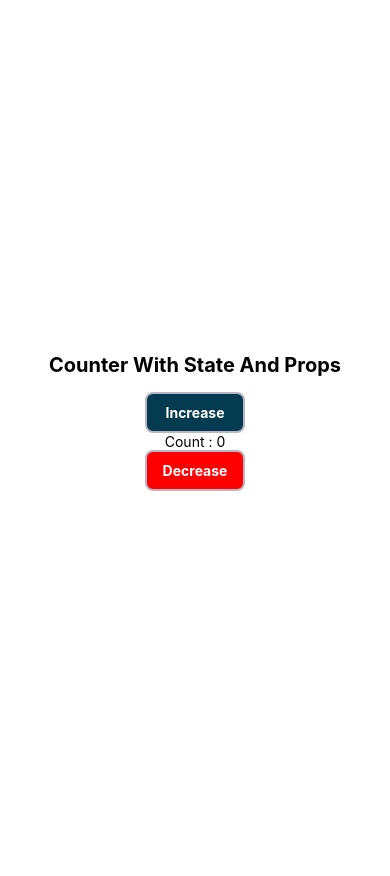
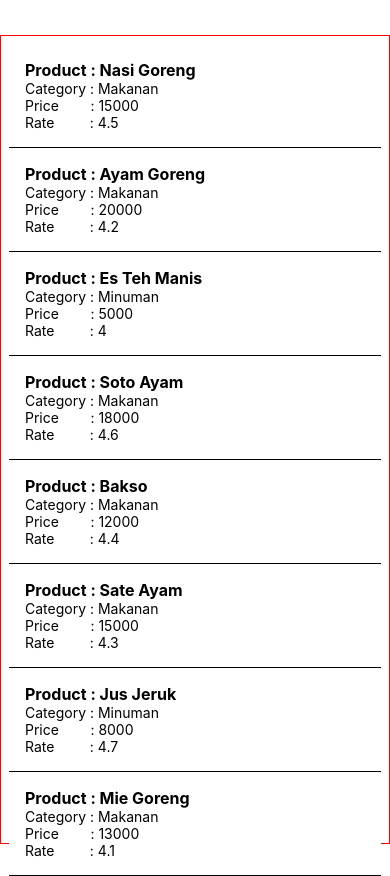
Before and after one commit to ibnu001/learn-mobile-react-native, a React Native app: screen / in a window 390 px wide. Before the commit the page ends 844 px from the top, so only its background shows below. Built offline with nearby package versions, Linux system fonts and the light colour scheme.

Commit message:
Flat List

```diff
--- a/App.js
+++ b/App.js
@@ -17,6 +17,8 @@
 import Card from './src/component/Card';
 import FlashSale from './src/screens/FlashSale';
 import Counter from './src/screens/Counter';
+import ExampleList from './src/component/ExampleList';
+import FlatListExample from './src/component/FlatListExample';
 
 export default function App() {
     return (
@@ -24,7 +26,9 @@
             {/* <Greetings/> */}
             {/* <Card/> */}
             {/* <FlashSale/> */}
-            <Counter />
+            {/* <Counter /> */}
+            {/* <ExampleList /> */}
+            <FlatListExample />
             <StatusBar style='auto' />
         </View>
 
@@ -73,9 +77,14 @@
 
     },
     container: {
-        padding: 30,
+        marginTop: 35,
+        padding: 8,
+        borderWidth: 1,
+        borderColor: 'red',
+        flex: 1,
+        // justifyContent: 'center',
+        // alignItems: 'center'
         // backgroundColor:'black',
-        flex: 1
         // flex: 3,
         // flexDirection: 'column',
         // alignItems: 'center',
--- /dev/null
+++ b/src/component/ExampleList.js
@@ -0,0 +1,116 @@
+import { FlatList, StyleSheet, Text, View } from 'react-native'
+import React from 'react'
+
+export default function ExampleList() {
+
+    const cars = [
+        {
+            name: 'Camry',
+            brand: 'Suzuki'
+        },
+        {
+            name: 'John',
+            brand: 'Toyota'
+        },
+        {
+            name: 'Ibnu',
+            brand: 'Honda Civic'
+        },
+        {
+            name: 'Ibnu V2',
+            brand: 'Honda Civic'
+        },
+        {
+            name: 'Al Fath',
+            brand: 'BWM'
+        },
+    ]
+
+    const brands = [
+        'Suzuki',
+        'Honda',
+        'Toyota',
+        'Hyundai',
+        'Porche',
+        'Nissan',
+    ]
+
+    // const listBrandWithKey = brands.map((brand, key) => { // gunain kurung kurawal WAJIB RETURN
+    //     return (<Text style={styles.brand}>{key + 1}. {brand}</Text>)
+    // })
+
+    // tanpa kurung kurawal TIDAK PAKAI RETURN
+    const listBrandWithKey = brands.map((brand, key) =>
+        <Text style={styles.brand}>{key + 1}. {brand}</Text>
+    )
+
+    const filterCars = cars.filter(car => car.brand === 'Honda Civic')
+    const showFilter = filterCars.map((car, i) => (
+        <View key={i} style={styles.carBrand}>
+            <Text>Name : {car.name}</Text>
+            <Text>Brand : {car.brand}</Text>
+        </View>
+    ))
+
+    return (
+        <View style={styles.container}>
+            <Text style={{ marginBottom: 8 }}>List of Brand</Text>
+
+            {/* {listBrandWithKey}
+
+            <Text style={{alignSelf: 'center', fontWeight: 'bold', fontSize: 24}}>Is This Your Car? （￣︶￣）↗</Text>
+            {showFilter} */}
+
+            {/* <FlatList
+                data={cars}
+                renderItem={({ item }) => (
+                    <View>
+                        <Text>{item.name}</Text>
+                    </View>
+                )}
+                keyExtractor={(item, index) => index.toString()}
+                numColumn={2}
+            /> */}
+
+            {/* <Text>Contoh FlatList</Text>
+            <FlatList data={cars}
+                // keyExtractor={(item) => item.name}
+                renderItem={({ item }) => (
+                    <View>
+                        <Text>{item.name}</Text>
+                    </View>
+                )}
+            /> */}
+
+
+        </View>
+    )
+}
+
+const styles = StyleSheet.create({
+    container: {
+        padding: 8,
+        borderWidth: 1,
+        borderColor: 'blue',
+        borderRadius: 8,
+        justifyContent: 'center',
+        alignItems: 'flex-start'
+    },
+    brand: {
+        textTransform: 'uppercase',
+        fontSize: 16,
+        fontWeight: '400'
+    },
+    carBrand: {
+        // height: 90,
+        // width: 90,
+        // flexGrow: 1,
+        padding: 8,
+        backgroundColor: 'white',
+        borderColor: 'blueviolet',
+        justifyContent: 'center',
+        borderWidth: 1,
+        borderRadius: 8,
+        marginTop: 8
+    }
+})
--- /dev/null
+++ b/src/component/FlatListExample.js
@@ -0,0 +1,113 @@
+import { FlatList, StyleSheet, Text, View, TouchableOpacity } from 'react-native'
+import React, { useState } from 'react'
+
+const data = [
+    {
+        id: '1',
+        name: 'Nasi Goreng',
+        category: 'Makanan',
+        price: 15000,
+        rate: 4.5,
+    },
+    {
+        id: '2',
+        name: 'Ayam Goreng',
+        category: 'Makanan',
+        price: 20000,
+        rate: 4.2,
+    },
+    {
+        id: '3',
+        name: 'Es Teh Manis',
+        category: 'Minuman',
+        price: 5000,
+        rate: 4.0,
+    },
+    {
+        id: '4',
+        name: 'Soto Ayam',
+        category: 'Makanan',
+        price: 18000,
+        rate: 4.6,
+    },
+    {
+        id: '5',
+        name: 'Bakso',
+        category: 'Makanan',
+        price: 12000,
+        rate: 4.4,
+    },
+    {
+        id: '6',
+        name: 'Sate Ayam',
+        category: 'Makanan',
+        price: 15000,
+        rate: 4.3,
+    },
+    {
+        id: '7',
+        name: 'Jus Jeruk',
+        category: 'Minuman',
+        price: 8000,
+        rate: 4.7,
+    },
+    {
+        id: '8',
+        name: 'Mie Goreng',
+        category: 'Makanan',
+        price: 13000,
+        rate: 4.1,
+    },
+]
+
+const Products = ({ item, onPress, backgroundColor, textColor }) => (
+    <TouchableOpacity style={[{ backgroundColor }]} onPress={onPress}>
+        <View style={styles.item}>
+            <Text style={[styles.name, { color: textColor }]} >Product : {item.name}</Text>
+            <Text style={{ color: textColor }} >Category : {item.category}</Text>
+            <Text style={{ color: textColor }} >Price        : {item.price}</Text>
+            <Text style={{ color: textColor }} >Rate         : {item.rate}</Text>
+        </View>
+    </TouchableOpacity>
+)
+
+export default function FlatListExample() {
+    const [selectedId, setSelectedId] = useState()
+
+    const renderProduct = ({ item }) => {
+        const backgroundColor = item.id === selectedId ? 'black' : 'white'
+        const textColor = item.id === selectedId ? 'white' : 'black'
+        return (
+            <Products
+                item={item}
+                onPress={() => setSelectedId(item.id)}
+                backgroundColor={backgroundColor}
+                textColor={textColor}
+            />
+        )
+    }
+
+    return (
+        <View>
+            <FlatList
+                data={data}
+                renderItem={renderProduct}
+                keyExtractor={(item) => item.id}
+                extraData={selectedId}
+            />
+        </View>
+
+    )
+}
+
+const styles = StyleSheet.create({
+    item: {
+        padding: 16,
+        borderBottomWidth: 1,
+        borderColor: 'black',
+    },
+    name: {
+        fontSize: 16,
+        fontWeight: 'bold'
+    },
+})
```
